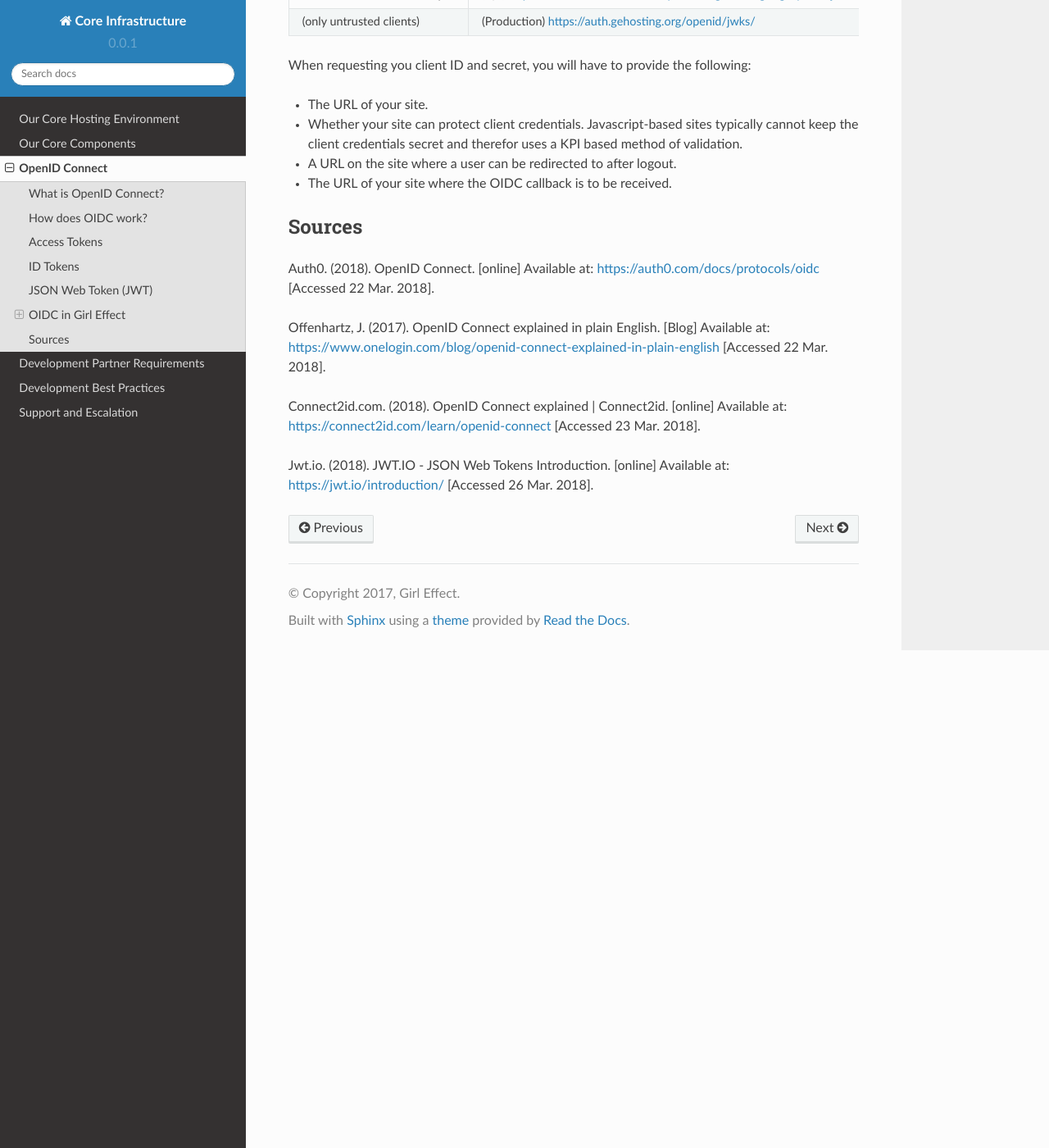
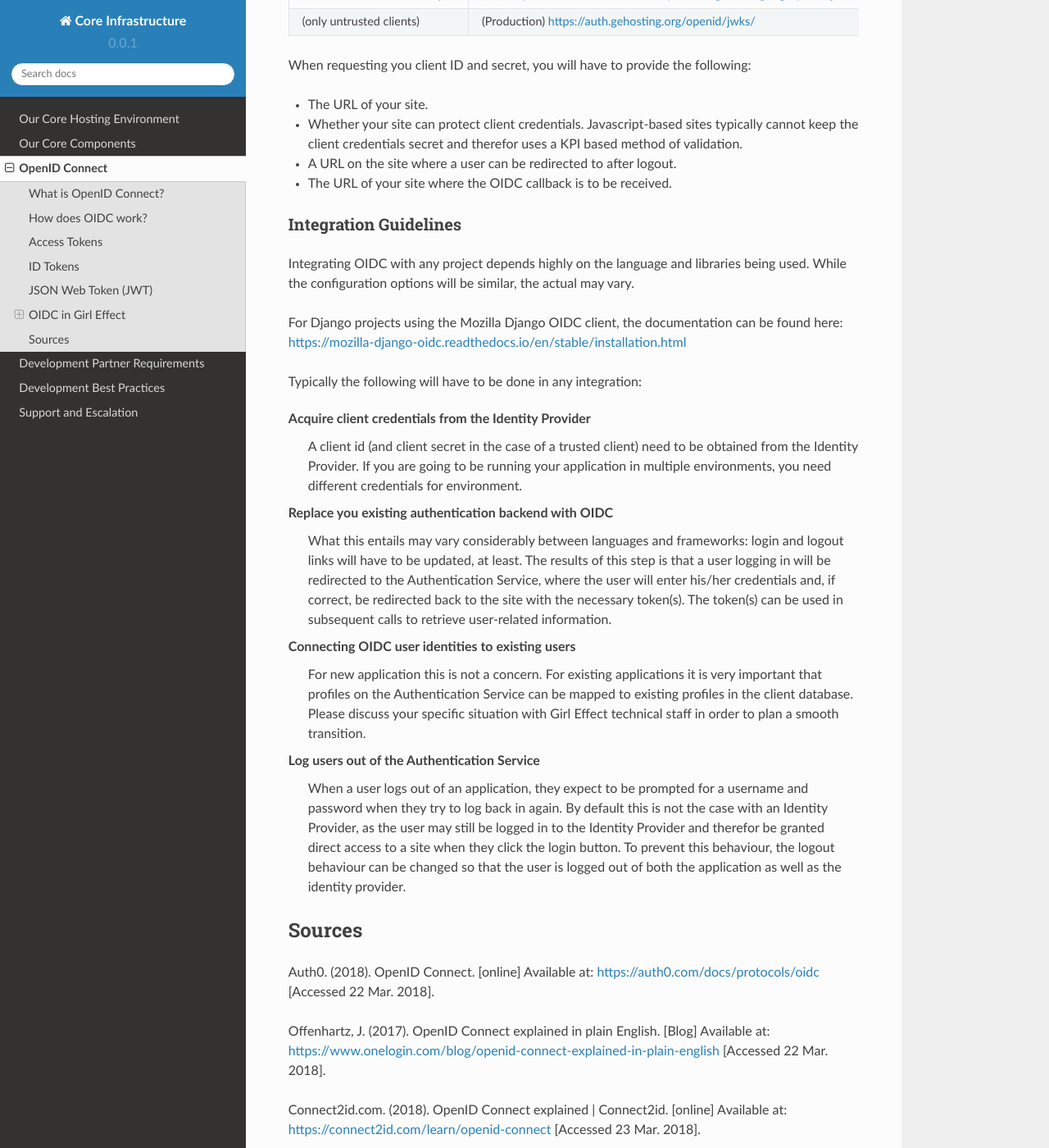
Before and after one commit to girleffect/core-infrastructure-documentation, a Sphinx documentation site: the page built from docs/core-components/oidc.rst, in a window 1280 px wide and 1400 px high, scrolled down 3480 px. Shown: the whole window at 82% size. Built offline with Sphinx 7.4.7 and the Read the Docs theme 2.0.0, drawn with Linux system fonts in a browser that asks for light colours; some of the changed text lies outside the part shown.

Commit message:
Updated docs

```diff
--- a/docs/core-components/oidc.rst
+++ b/docs/core-components/oidc.rst
@@ -101,8 +101,8 @@ For our Django-based projects Mozilla Django OIDC is used to integrate with the
 
 An example of a wagtail app using OIDC and the Girl Effect Authentication service can be found here: https://github.com/girleffect/core-integration-demo/tree/develop/girleffect_oidc_integration
 
-Integration
-+++++++++++
+Integration Configuration
++++++++++++++++++++++++++
 
 Firstly, find a OIDC library for the language of your application. This library will typically require you to provide the following configuration items:
 
@@ -133,6 +133,45 @@ When requesting you client ID and secret, you will have to provide the following
 * A URL on the site where a user can be redirected to after logout.
 * The URL of your site where the OIDC callback is to be received.
 
+Integration Guidelines
+++++++++++++++++++++++
+Integrating OIDC with any project depends highly on the language and libraries being used.
+While the configuration options will be similar, the actual may vary.
+
+For Django projects using the Mozilla Django OIDC client, the documentation can be found here:
+https://mozilla-django-oidc.readthedocs.io/en/stable/installation.html
+
+Typically the following will have to be done in any integration:
+
+Acquire client credentials from the Identity Provider
+  A client id (and client secret in the case of a trusted client) need to be
+  obtained from the Identity Provider. If you are going to be running your
+  application in multiple environments, you need different credentials for
+  environment.
+
+Replace you existing authentication backend with OIDC
+  What this entails may vary considerably between languages and frameworks:
+  login and logout links will have to be updated, at least.
+  The results of this step is that a user logging in will be redirected to
+  the Authentication Service, where the user will enter his/her credentials and,
+  if correct, be redirected back to the site with the necessary token(s). The
+  token(s) can be used in subsequent calls to retrieve user-related information.
+
+Connecting OIDC user identities to existing users
+  For new application this is not a concern. For existing applications it is very
+  important that profiles on the Authentication Service can be mapped to
+  existing profiles in the client database. Please discuss your specific
+  situation with Girl Effect technical staff in order to plan a smooth
+  transition.
+
+Log users out of the Authentication Service
+  When a user logs out of an application, they expect to be prompted for a
+  username and password when they try to log back in again. By default this
+  is not the case with an Identity Provider, as the user may still be logged
+  in to the Identity Provider and therefor be granted direct access to a site
+  when they click the login button. To prevent this behaviour, the logout
+  behaviour can be changed so that the user is logged out of both the
+  application as well as the identity provider.
 
 Sources
 -------
```
